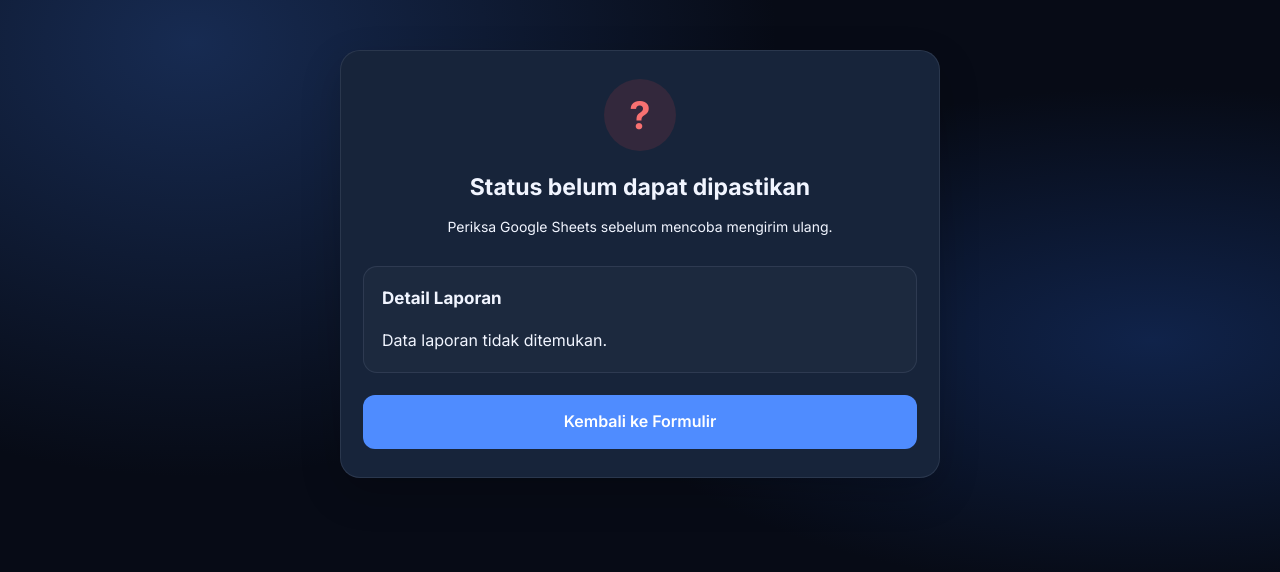
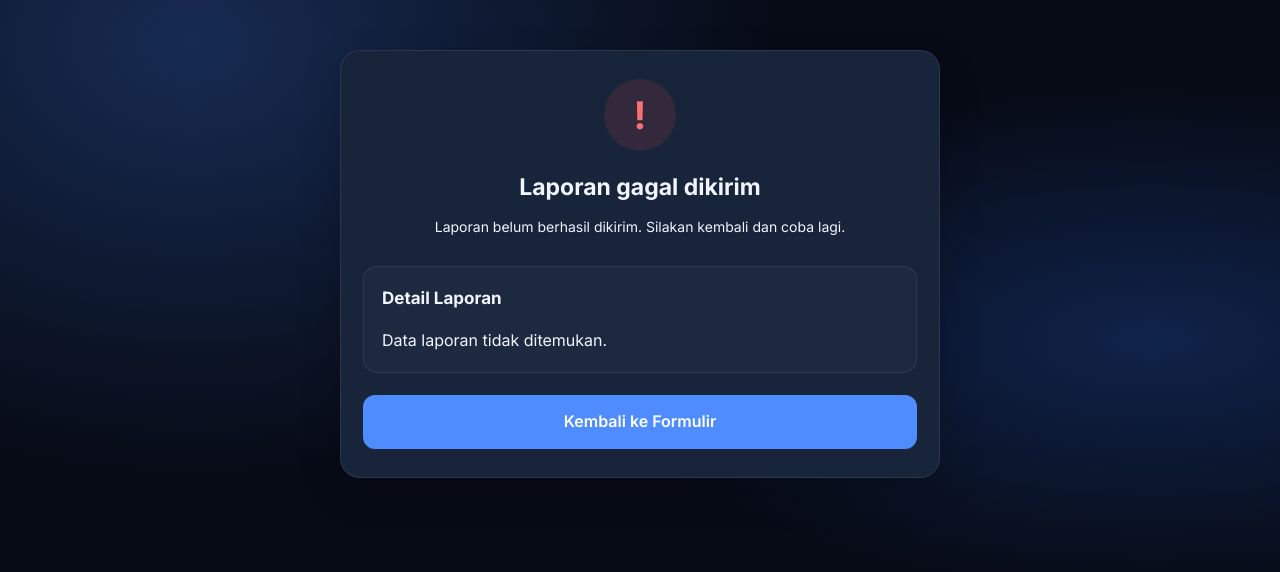
Before and after one commit to web-faiz-belajar/Jurnal-PKL-, a plain HTML site: page hasil.html in a window 1280 px wide. Drawn offline with Linux system fonts and the light colour scheme.

Commit message:
Update hasil.html

```diff
--- a/hasil.html
+++ b/hasil.html
@@ -32,30 +32,19 @@ const report = JSON.parse(
       sessionStorage.getItem("jurnalHasil") || "null"
     );
 
-const status = sessionStorage.getItem("jurnalStatus");
-const messageText = sessionStorage.getItem("jurnalPesan");
+    const success = sessionStorage.getItem("jurnalStatus") === "success";
 
     const icon = document.getElementById("resultIcon");
     const title = document.getElementById("resultTitle");
     const message = document.getElementById("resultMessage");
     const details = document.getElementById("reportDetails");
 
-if (status === "success") {
-  icon.textContent = "✓";
-  title.textContent = "Laporan berhasil dikirim";
-  message.textContent = messageText || "Laporan berhasil disimpan.";
-} else if (status === "error") {
+    if (!success) {
       icon.textContent = "!";
+      title.textContent = "Laporan gagal dikirim";
+      message.textContent =
+        "Laporan belum berhasil dikirim. Silakan kembali dan coba lagi.";
       icon.classList.add("error");
-  title.textContent = "Laporan gagal dikirim";
-  message.textContent = messageText || "Server menolak laporan.";
-  message.style.color = "#f87171";
-} else {
-  icon.textContent = "?";
-  icon.classList.add("error");
-  title.textContent = "Status belum dapat dipastikan";
-  message.textContent = messageText ||
-    "Periksa Google Sheets sebelum mencoba mengirim ulang.";
     }
 
     if (report) {
```
Lines whose indentation alone changed are shown as unchanged.
